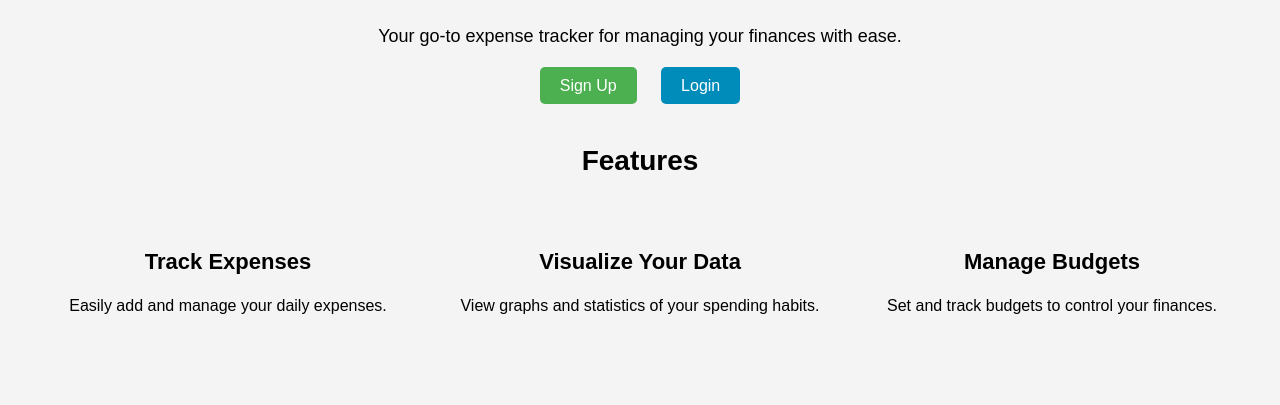
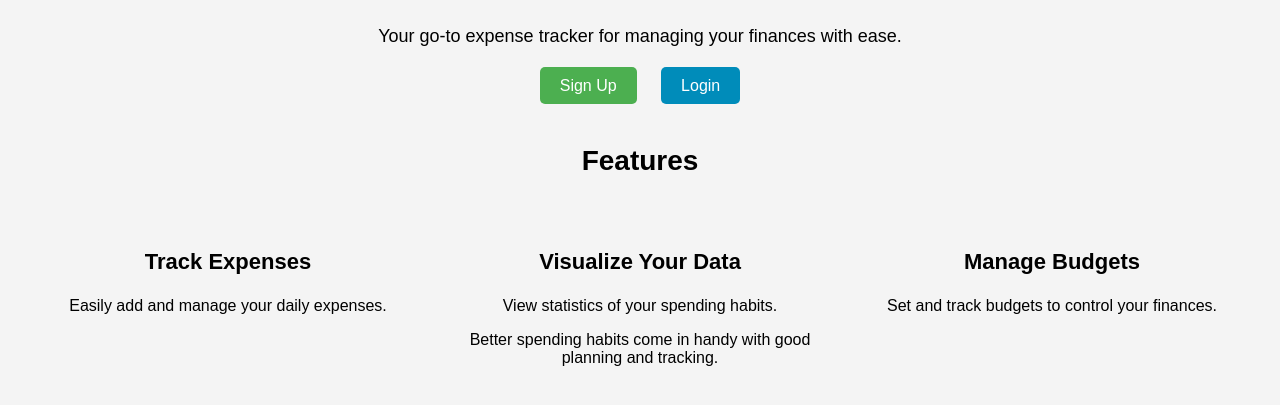
Before and after one commit to stanly08/walletwatch, a Flask app: page / in a window 1280 px wide. Shown: the part 244-649 px from the top of the page. Run offline with Flask 3, Linux system fonts and the light colour scheme.

Commit message:
Update index.html

```diff
--- a/app/templates/index.html
+++ b/app/templates/index.html
@@ -25,7 +25,8 @@
         </div>
         <div style="width: 30%; padding: 20px;">
             <h3 style="font-size: 22px;">Visualize Your Data</h3>
-            <p style="font-size: 16px;">View graphs and statistics of your spending habits.</p>
+            <p style="font-size: 16px;">View statistics of your spending habits.</p>
+            <p style="font-size: 16px;">Better spending habits come in handy with good planning and tracking.</p>
         </div>
         <div style="width: 30%; padding: 20px;">
             <h3 style="font-size: 22px;">Manage Budgets</h3>
```
